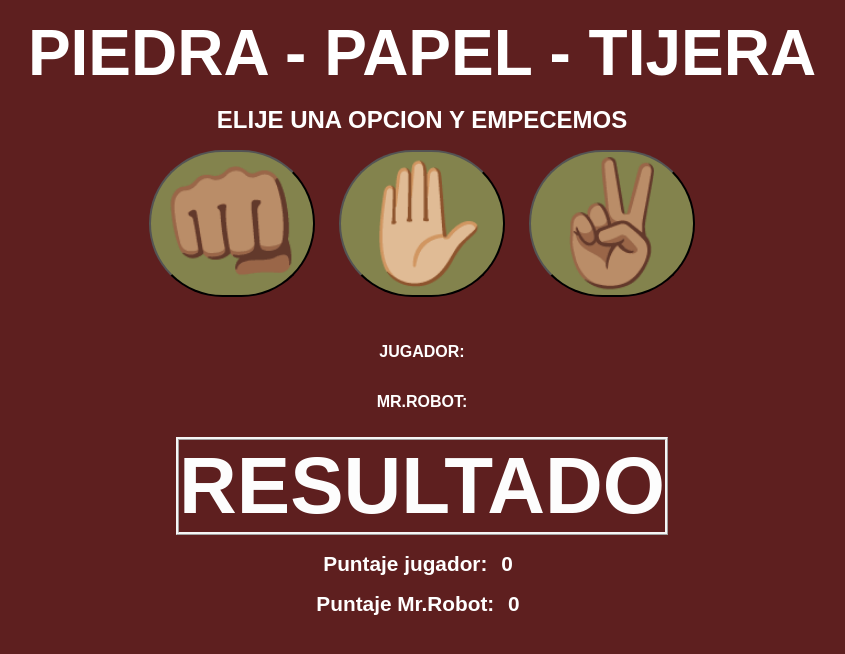
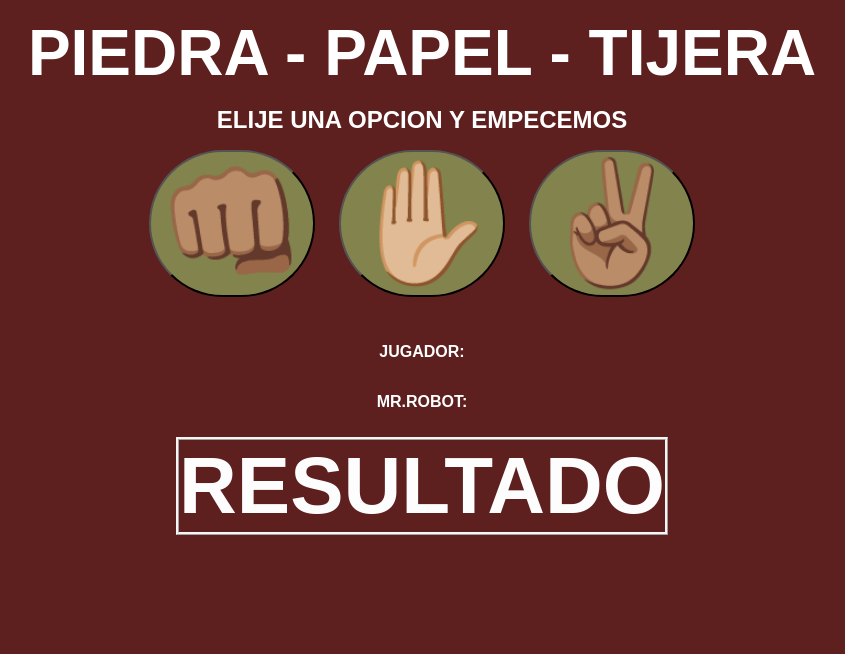
Before and after one commit to nicolopess/proyecto-js, a plain HTML site: page index.html in a window 1280 px wide. Shown: the whole page, without its empty margins (218-1063 px from the left). Drawn offline with Linux system fonts and the light colour scheme.

Commit message:
Ultimas correciones

```diff
--- a/index.html
+++ b/index.html
@@ -26,10 +26,6 @@
 <div id="robotdisplay">MR.ROBOT:</div>
 <div id="resultadodisplay">RESULTADO</div>
 
-<div class="scoreDisplay">Puntaje jugador: <span id="playerScoreDisplay">0</span></div>
-
-<div class="scoreDisplay">Puntaje Mr.Robot: <span id="ComputerScoreDisplay">0</span></div>
-
 <script src="src/main.js"></script>
 </body>
 </html>
```
